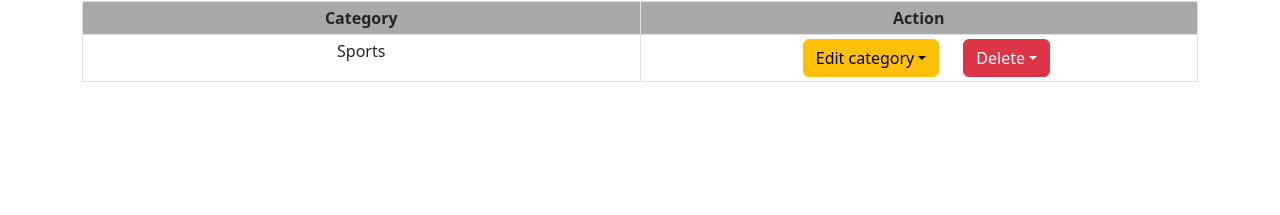
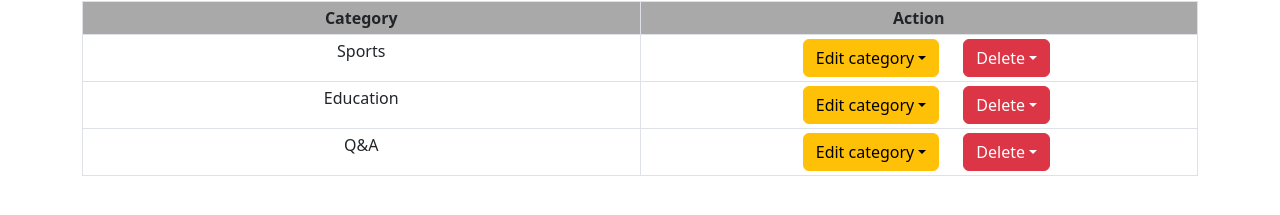
Before and after one commit to NgoThanhCong/feweb, a React (Create React App) app: page /CatEditor in a window 1280 px wide. Shown: the part 223-438 px from the top of the page. Built offline with nearby package versions, Linux system fonts and the light colour scheme.

Commit message:
Update CategoryEditor.js

```diff
--- a/src/page/qam/CategoryEditor.js
+++ b/src/page/qam/CategoryEditor.js
@@ -102,6 +102,86 @@ function Cat() {
                                 </div>
                             </td>
                         </tr>
+
+                        <tr>
+                            <td>Education</td>
+                            <td>
+                                <div className="row justify-content-md-center">
+                                    <div className="col-md-auto">
+                                        <DropdownButton title="Edit category" id="dropdown-basic-button" variant="warning">
+                                            <form action="" onSubmit={handleSubmit} required>
+                                                <Dropdown.ItemText>
+                                                    New Title
+                                                </Dropdown.ItemText>
+                                                <Dropdown.ItemText>
+                                                    <input type="text" className="form-control" id="newCategory" placeholder="Input here..." required/>
+                                                </Dropdown.ItemText>
+                                                <Dropdown.ItemText style={{textAlign:"center"}}>
+                                                    <button type="submit" className="btn btn-warning">
+                                                        Change
+                                                    </button>
+                                                </Dropdown.ItemText>
+                                            </form>
+                                        </DropdownButton>
+                                    </div>
+
+                                    <div className="col col-lg-2">
+                                        <DropdownButton title="Delete" id="dropdown-basic-button" variant="danger">
+                                            <form action="" onSubmit={handleSubmit}>
+                                                <Dropdown.ItemText>
+                                                    Are you sure?
+                                                </Dropdown.ItemText>
+                                                <Dropdown.ItemText  style={{textAlign:"center"}}>
+                                                    <button type="submit" className="btn btn-danger" style={{ marginLeft: '.5rem' }}>
+                                                        Delete
+                                                    </button>
+                                                </Dropdown.ItemText>
+                                            </form>
+                                        </DropdownButton>
+                                    </div>
+                                </div>
+                            </td>
+                        </tr>
+
+                        <tr>
+                            <td>Q&A</td>
+                            <td>
+                                <div className="row justify-content-md-center">
+                                    <div className="col-md-auto">
+                                        <DropdownButton title="Edit category" id="dropdown-basic-button" variant="warning">
+                                            <form action="" onSubmit={handleSubmit} required>
+                                                <Dropdown.ItemText>
+                                                    New Title
+                                                </Dropdown.ItemText>
+                                                <Dropdown.ItemText>
+                                                    <input type="text" className="form-control" id="newCategory" placeholder="Input here..." required/>
+                                                </Dropdown.ItemText>
+                                                <Dropdown.ItemText style={{textAlign:"center"}}>
+                                                    <button type="submit" className="btn btn-warning">
+                                                        Change
+                                                    </button>
+                                                </Dropdown.ItemText>
+                                            </form>
+                                        </DropdownButton>
+                                    </div>
+
+                                    <div className="col col-lg-2">
+                                        <DropdownButton title="Delete" id="dropdown-basic-button" variant="danger">
+                                            <form action="" onSubmit={handleSubmit}>
+                                                <Dropdown.ItemText>
+                                                    Are you sure?
+                                                </Dropdown.ItemText>
+                                                <Dropdown.ItemText  style={{textAlign:"center"}}>
+                                                    <button type="submit" className="btn btn-danger" style={{ marginLeft: '.5rem' }}>
+                                                        Delete
+                                                    </button>
+                                                </Dropdown.ItemText>
+                                            </form>
+                                        </DropdownButton>
+                                    </div>
+                                </div>
+                            </td>
+                        </tr>
                     </tbody>
                 </Table>
             </div>
```
